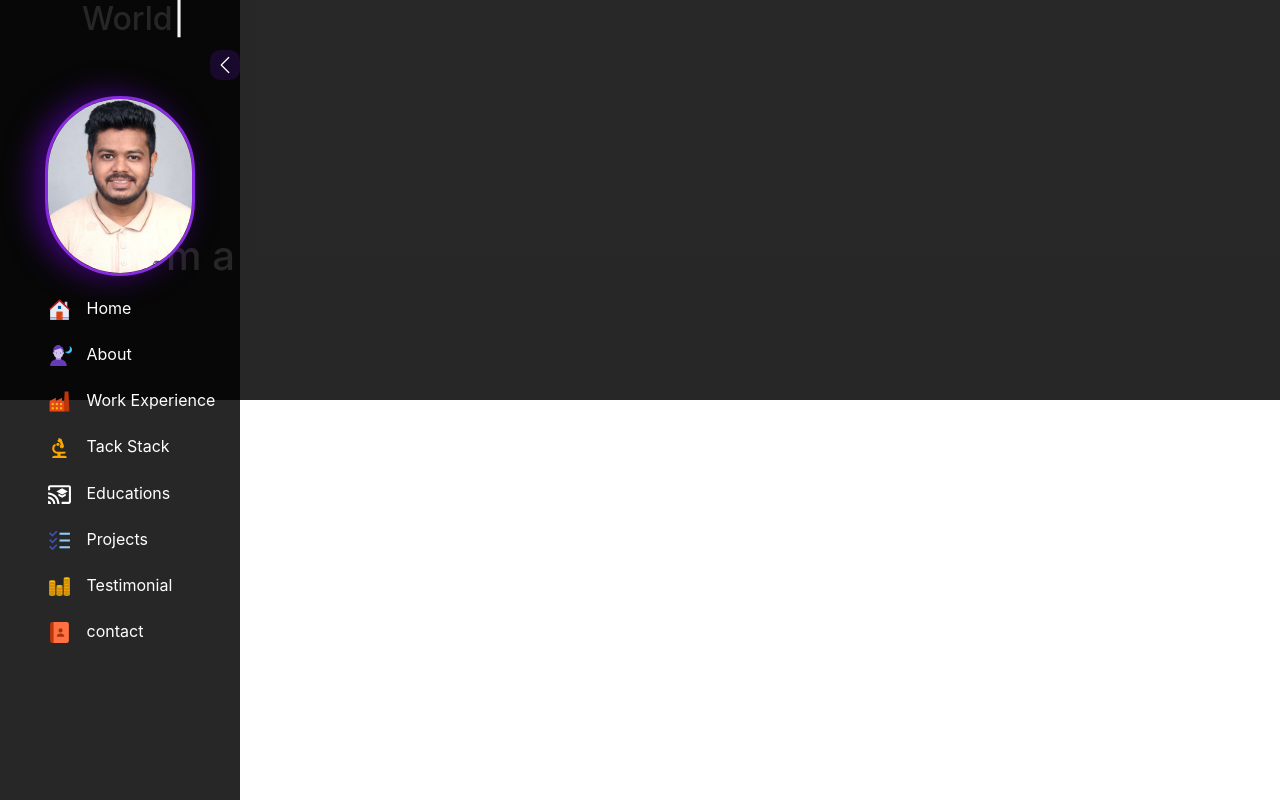
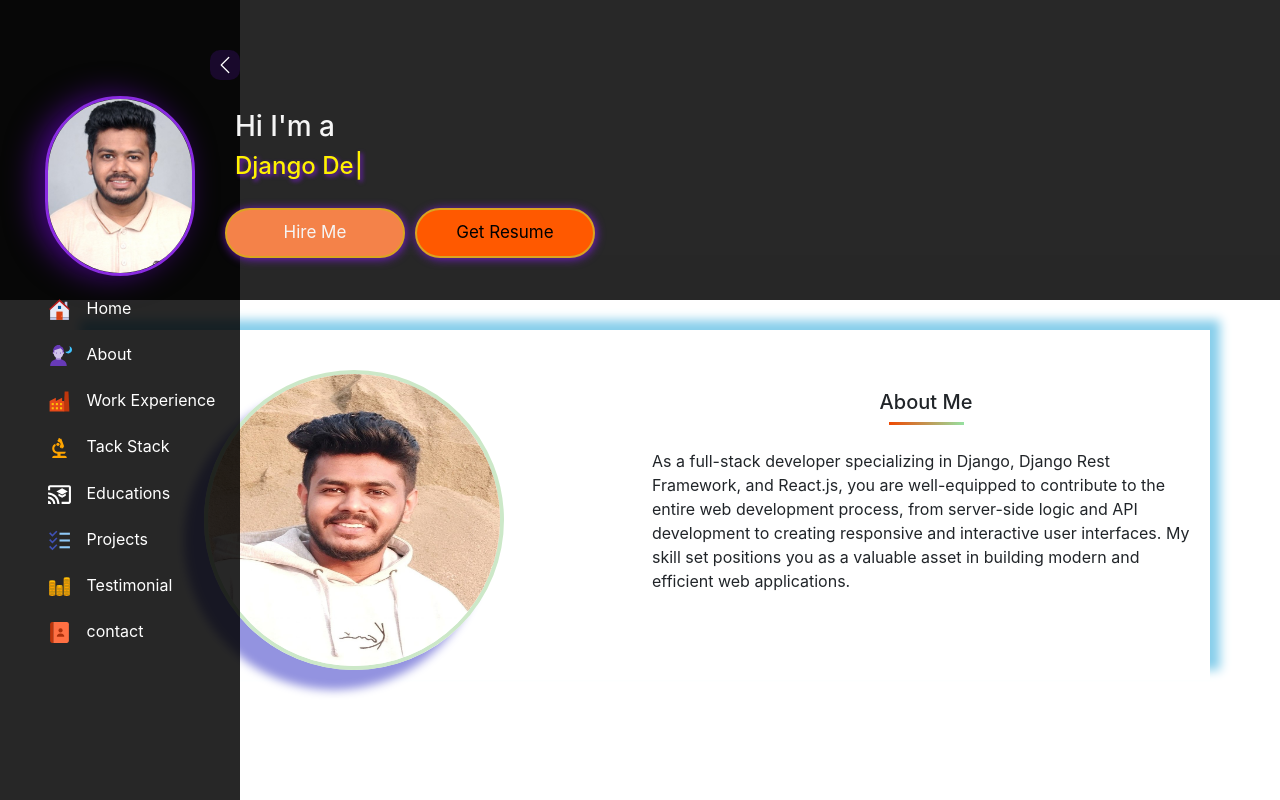
Before and after one commit to SoumenBaral/Portfolio.SB, a React (Create React App) app: page / in a window 1280 px wide. Built offline with nearby package versions, Linux system fonts and the light colour scheme.

Commit message:
add about section

```diff
--- a/src/App.js
+++ b/src/App.js
@@ -1,9 +1,11 @@
+import About from "./Components/About/About";
 import Sidebar from "./Components/SideBar/Sidebar";
 
 function App() {
   return (
     <div className="App">
       <Sidebar/>
+      <About/>
     </div>
   );
 }
--- /dev/null
+++ b/src/Components/About/About.css
@@ -0,0 +1,34 @@
+.about-section{
+    box-shadow: 10px 10px 10px skyblue;
+    box-shadow: 10px -10px 10px skyblue;
+    padding: 10px;
+    margin-top: 30px;
+}
+.about-img img{
+height: 300px;
+width: 300px;
+border-radius: 150px;
+margin-top: 30px;
+border: 4px solid rgb(204, 232, 200);
+box-shadow: -20px 20px 10px rgb(147, 147, 224);
+}
+.about-img{
+    display: flex;
+    justify-content: center;
+    align-items: center;
+}
+.about-details{
+    margin-top: 50px;
+}
+.about-title h5{
+    text-align: center;
+}
+.line{
+    display: block;
+    width: 75px;
+    background: linear-gradient(to right, #ef4902, #96e1a1);
+    transition: background 0.5s ease;
+    height: 3px;
+    text-align: center;
+    margin: 1px auto;
+}
--- /dev/null
+++ b/src/Components/About/About.js
@@ -0,0 +1,31 @@
+import React from 'react';
+import profileImg from '../../assets/image/meToo.jpg'
+import './About.css'
+const About = () => {
+    return (
+        <div className='container about-section mb-5'>
+            <div className='row'>
+                <div className="col-xl-6 col-lg-6 col-md-12 col-sm-12">
+                    <div className="about-img">
+                        <img src={profileImg} alt="Soumen" srcset="" />
+                    </div>
+                </div>
+                <div className="col-xl-6 col-lg-6 col-md-12 col-sm-12">
+                    <div className="about-details">
+                        <div className="about-title">
+                                <h5>About Me</h5>
+                                <span className='line'></span>
+                        </div>
+                        <p className='mt-4'>
+                        As a full-stack developer specializing in Django, Django Rest Framework, and React.js, you are well-equipped to contribute to the entire web development process, from server-side logic and API development to creating responsive and interactive user interfaces. My skill set positions you as a valuable asset in building modern and efficient web applications.
+                        </p>
+                    </div>
+                </div>
+
+
+            </div>
+        </div>
+    );
+};
+
+export default About;
--- a/src/Components/Home/Home.css
+++ b/src/Components/Home/Home.css
@@ -1,13 +1,61 @@
 .home{
+    width: 68%;
+    position: relative;
+    height: 200px;
+    color: whitesmoke;
 
-    height: 400px;
-    color: whitesmoke;
+
 }
-.home_content h1{
+.home_content{
+    padding: 10px;
+    margin-top: 100px;
+}
+.home_content h4{
+    color: rgb(255, 242, 0);
+    text-shadow: 2px 2px 4px rgb(120, 28, 207);
+}
+.btn-container{
     display: flex;
-    flex-direction: column;
-    justify-content: center;
-    line-height: 400px;
-    margin: auto;
+}
+.hire-me-btn{
+    background-color: #f48249;
+    text-align: center;
+    width: 180px;
+    border-radius: 90px;
+    border: 2px solid goldenrod;
+    cursor: pointer;
     padding: 10px;
+    font-size: 17px;
+    margin-top: 10px;
+    box-shadow: 1px 1px 10px rgb(120, 28, 207);
 }
+.hire-me-btn:hover{
+    background-color: beige;
+    width: 250px;
+    color: black;
+    transition-duration: 1s;
+
+}
+.get-resume-btn{
+    background-color: rgb(255, 89, 0);
+    text-align: center;
+    width: 180px;
+    border-radius: 90px;
+    border: 2px solid goldenrod;
+    cursor: pointer;
+    padding: 10px;
+    box-shadow: 1px 1px 10px rgb(120, 28, 207);
+    font-size: 17px;
+    margin-left: 10px;
+    margin-top: 10px;
+}
+.get-resume-btn:hover{
+    background-color: beige;
+    width: 250px;
+    color: black;
+    transition-duration: 1s;
+}
+.get-resume-btn a{
+    text-decoration: none;
+    color: black;
+}
--- a/src/Components/Home/Home.js
+++ b/src/Components/Home/Home.js
@@ -1,21 +1,36 @@
 import React from 'react'
 import './Home.css'
 import Typewriter from 'typewriter-effect';
+import cv from './CV.pdf'
 const Home = () => {
   return (
     <div className='container-fluid home'>
       <div className='container home_content'>
-      <h2>
+          <h3 >Hi I'm a </h3>
+          <h4>
           <Typewriter
               options={{
-            strings: ['Hello', 'World'],
+                strings: [
+                  'Full Stack Developer',
+                  'Django Developer',
+                  'MERN Stack Developer',
+                  'Problem Solver',
+                  'Consistent Learner',
+                ],
                 autoStart: true,
                 loop: true,
+                delay: 5,
               }}
             />
-      </h2>
-      <h1 >Hi I'm a </h1>
-
+          </h4>
+      </div>
+      <div className="btn-container">
+        <div className="hire-me-btn">
+          Hire Me
+        </div>
+        <div className="get-resume-btn">
+          <a  href={cv} download='Shumen.pdf'>Get Resume</a>
+        </div>
       </div>
     </div>
   )
```
Also changed, not shown: src/assets/image/meToo.jpg, 1 other file (tests, documents, lock files or other folders). Lines whose indentation alone changed are shown as unchanged.
